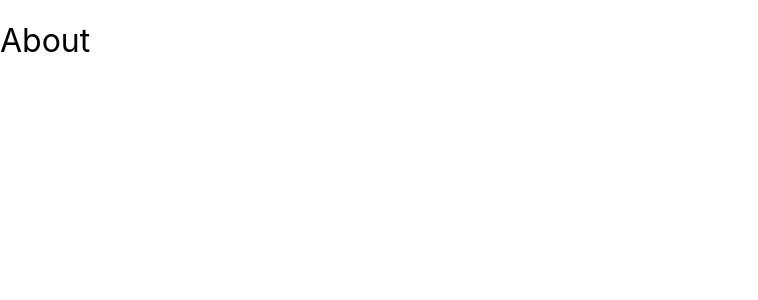
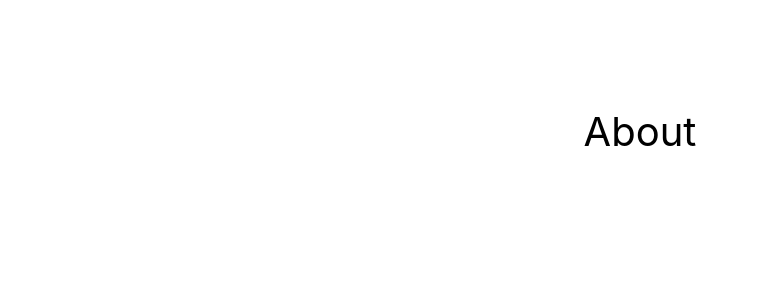
Before and after one commit to locaulker/next10-intro, a Next.js app: page /about in a window 1280 px wide. Shown: the top 300 px of the page, without its empty margins (0-758 px from the left). Built offline with nearby package versions, Linux system fonts and the light colour scheme.

Commit message:
added Layout component

```diff
--- /dev/null
+++ b/components/Layout.js
@@ -0,0 +1,11 @@
+import styles from "../styles/Layout.module.css"
+
+const Layout = ({ children }) => {
+  return (
+    <div className={styles.container}>
+      <main className={styles.main}>{children}</main>
+    </div>
+  )
+}
+
+export default Layout
--- a/pages/_app.js
+++ b/pages/_app.js
@@ -1,7 +1,12 @@
-import '../styles/globals.css'
+import Layout from "../components/Layout"
+import "../styles/globals.css"
 
 function MyApp({ Component, pageProps }) {
-  return <Component {...pageProps} />
+  return (
+    <Layout>
+      <Component {...pageProps} />
+    </Layout>
+  )
 }
 
 export default MyApp
--- a/pages/about.js
+++ b/pages/about.js
@@ -1,6 +1,6 @@
 import Head from "next/head"
 
-const About = () => {
+const about = () => {
   return (
     <div>
       <Head>
@@ -11,4 +11,4 @@
   )
 }
 
-export default About
+export default about
--- a/styles/Home.module.css
+++ b/styles/Layout.module.css
@@ -3,7 +3,7 @@
   padding: 0 0.5rem;
   display: flex;
   flex-direction: column;
-  justify-content: center;
+  justify-content: flex-start;
   align-items: center;
 }
 
@@ -12,8 +12,9 @@
   flex: 1;
   display: flex;
   flex-direction: column;
-  justify-content: center;
+  justify-content: flex-start;
   align-items: center;
+  font-size: 1.25rem;
 }
 
 .footer {
```
